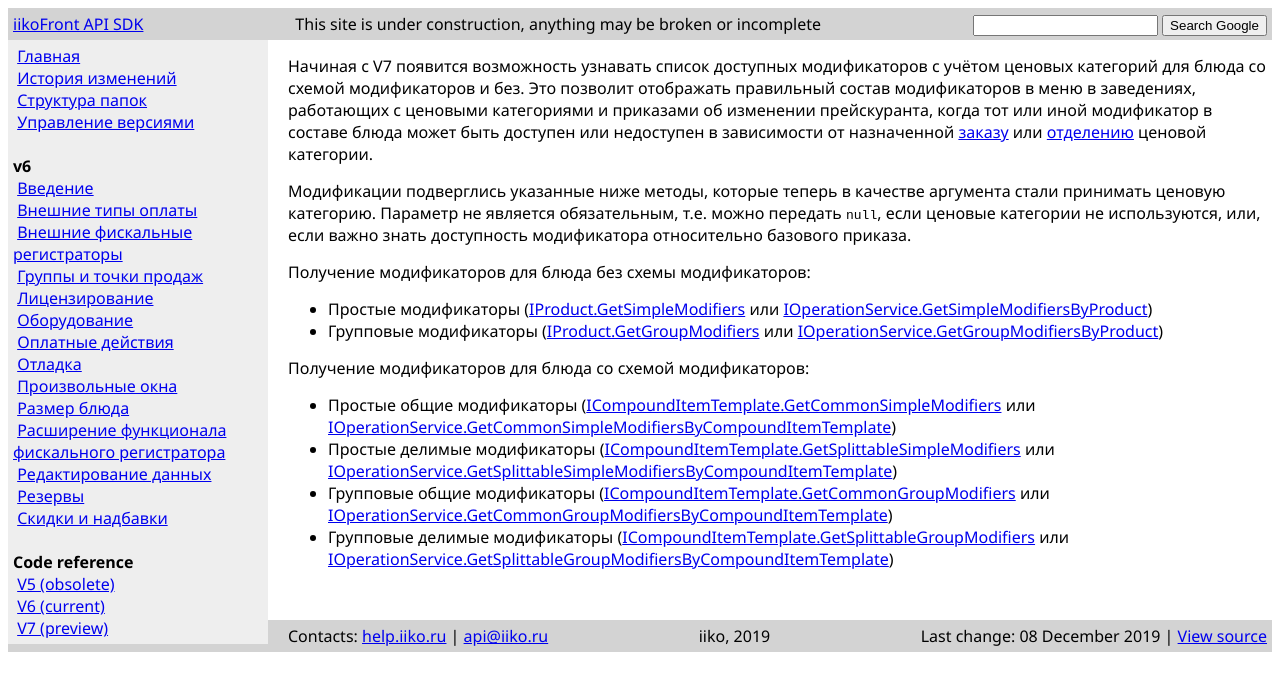
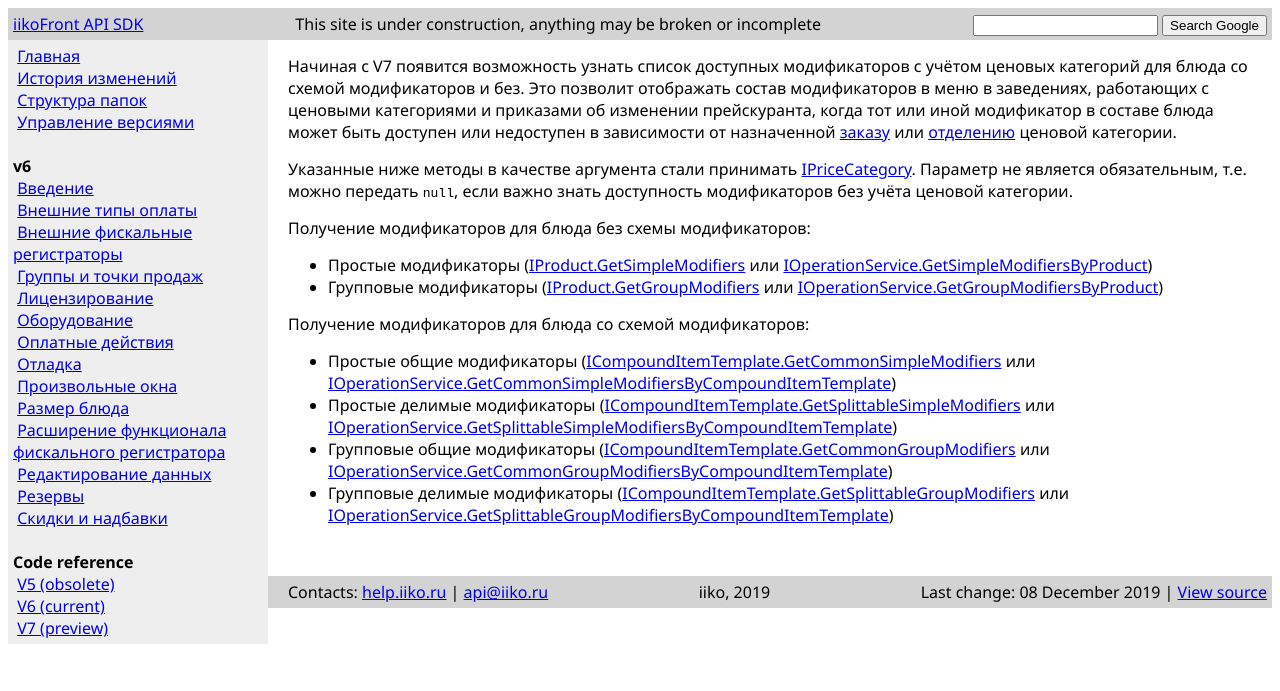
Before and after one commit to iiko/front.api.doc, a Jekyll site: the page built from _posts/2019-12-09-get-modifiers-via-price-category.md, in a window 1280 px wide. Shown: the top 691 px of the page. Built offline with Jekyll 4.4.1, drawn with Linux system fonts in a browser that asks for light colours.

Commit message:
RMS-49517 Новость о списке модификаторов с учётом ЦК
- Замечания ревью

```diff
--- a/_posts/2019-12-05-get-modifiers-via-price-category.md
+++ b/_posts/2019-12-09-get-modifiers-via-price-category.md
@@ -1,13 +1,13 @@
 ---
-title: Добавлена возможность узнавать список доступных модификаторов блюда с учётом ценовых категорий
+title: Добавлена возможность узнать список доступных модификаторов блюда с учётом ценовых категорий
 layout: default
 ---
 
-Начиная с V7 появится возможность узнавать список доступных модификаторов с учётом ценовых категорий для блюда со схемой модификаторов и без.
-Это позволит отображать правильный состав модификаторов в меню в заведениях, работающих с ценовыми категориями и приказами об изменении прейскуранта, когда тот или иной модификатор в составе блюда может быть доступен или недоступен в зависимости от назначенной [заказу](https://iiko.github.io/front.api.sdk/v7/html/P_Resto_Front_Api_Data_Orders_IOrder_PriceCategory.htm) или [отделению](https://iiko.github.io/front.api.sdk/v7/html/P_Resto_Front_Api_Data_Organization_Sections_IRestaurantSection_DefaultPriceCategory.htm) ценовой категории.
+Начиная с V7 появится возможность узнать список доступных модификаторов с учётом ценовых категорий для блюда со схемой модификаторов и без.
+Это позволит отображать состав модификаторов в меню в заведениях, работающих с ценовыми категориями и приказами об изменении прейскуранта, когда тот или иной модификатор в составе блюда может быть доступен или недоступен в зависимости от назначенной [заказу](https://iiko.github.io/front.api.sdk/v7/html/P_Resto_Front_Api_Data_Orders_IOrder_PriceCategory.htm) или [отделению](https://iiko.github.io/front.api.sdk/v7/html/P_Resto_Front_Api_Data_Organization_Sections_IRestaurantSection_DefaultPriceCategory.htm) ценовой категории.
 
-Модификации подверглись указанные ниже методы, которые теперь в качестве аргумента стали принимать ценовую категорию.
-Параметр не является обязательным, т.е. можно передать `null`, если ценовые категории не используются, или, если важно знать доступность модификатора относительно базового приказа.
+Указанные ниже методы в качестве аргумента стали принимать [IPriceCategory](https://iiko.github.io/front.api.sdk/v7/html/T_Resto_Front_Api_Data_Orders_IPriceCategory.htm).
+Параметр не является обязательным, т.е. можно передать `null`, если важно знать доступность модификаторов без учёта ценовой категории.
 
 Получение модификаторов для блюда без схемы модификаторов:
 
```
